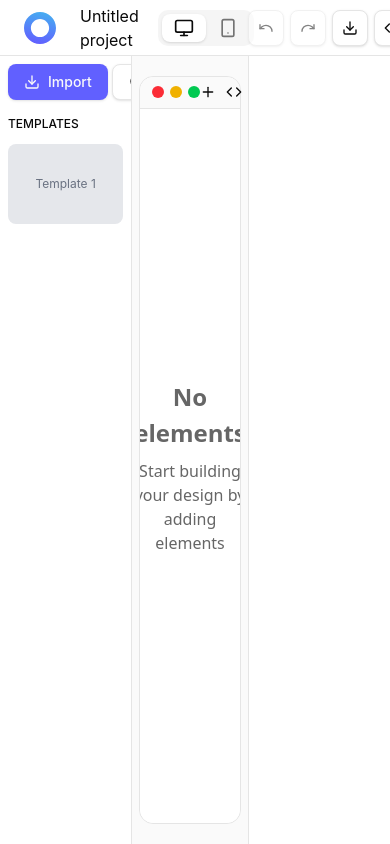
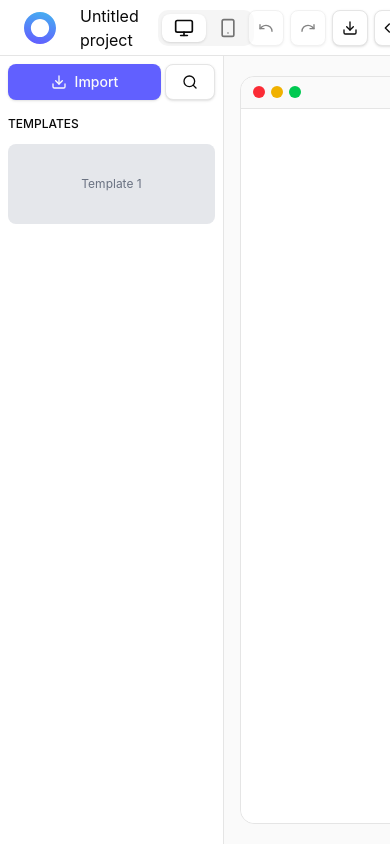
Before and after one commit to windbase/windbase, a React (Vite) app in the folder apps/web/: page / in a window 390 px wide. Built offline with nearby package versions, Linux system fonts and the light colour scheme.

Commit message:
style: enhance LivePreviewArea dimensions and aspect ratio handling for better responsiveness

```diff
--- a/apps/web/src/components/core-builder/live-preview-area.tsx
+++ b/apps/web/src/components/core-builder/live-preview-area.tsx
@@ -5,11 +5,23 @@ import LivePreviewToolbar from './live-preview-toolbar';
 function LivePreviewArea() {
 	const { responsiveMode } = useBuilder();
 
+	// Calculate aspect ratios for different modes
+	const desktopAspectRatio = 2880 / 1800; // 1.6 (8:5)
+	const mobileAspectRatio = 1179 / 2556; // ~0.461
+
+	const aspectRatio =
+		responsiveMode === 'mobile' ? mobileAspectRatio : desktopAspectRatio;
+	const maxWidth = responsiveMode === 'mobile' ? '1179px' : '2880px';
+
 	return (
 		<div
-			className={`flex flex-col ${
-				responsiveMode === 'desktop' ? 'w-[88%]' : 'w-[393px]'
-			} h-[95%] bg-background rounded-xl border transition-all duration-300`}
+			className="flex flex-col bg-background rounded-xl border transition-all duration-300"
+			style={{
+				height: '95%',
+				width: `min(95vh * ${aspectRatio}, calc(100% - 0rem))`,
+				maxWidth: maxWidth,
+				aspectRatio: `${aspectRatio}`,
+			}}
 		>
 			<LivePreviewToolbar />
 			<div className="flex-1 overflow-auto rounded-b-xl">
--- a/apps/web/src/components/core-builder/visual-builder.tsx
+++ b/apps/web/src/components/core-builder/visual-builder.tsx
@@ -45,16 +45,16 @@ function VisualBuilder() {
 		<div className="h-screen overflow-hidden flex flex-col">
 			<Toolbar />
 			<div className="flex-1 flex overflow-hidden">
-				<div className="w-56 h-full border-r overflow-auto">
+				<div className="w-56 min-w-56 h-full border-r overflow-auto">
 					{sidebarView === 'default' ? <DefaultSidebar /> : <ElementLayers />}
 				</div>
 				<div
 					ref={canvasRef}
-					className="flex-1 bg-neutral-50 dark:bg-neutral-900 flex justify-center items-center"
+					className="flex-1 bg-neutral-50 dark:bg-neutral-900 flex justify-center items-center px-4"
 				>
 					<LivePreviewArea />
 				</div>
-				<div className="w-60 h-full border-l overflow-auto">
+				<div className="w-60 min-w-60 h-full border-l overflow-auto">
 					{selectedElement && <ElementProperties />}
 				</div>
 			</div>
--- a/apps/web/src/components/ui-navigation/default-sidebar.tsx
+++ b/apps/web/src/components/ui-navigation/default-sidebar.tsx
@@ -1,6 +1,7 @@
 import { Download, Search } from 'lucide-react';
 import { Button } from '@/components/ui/button';
 import { templates } from '@/lib/templates';
+import { htmlToBuilderElements } from '@/lib/transformer';
 import { useBuilder } from '@/store/builder';
 
 function DefaultSidebar() {
@@ -26,7 +27,7 @@ function DefaultSidebar() {
 							type="button"
 							className="cursor-pointer w-full"
 							onClick={() => {
-								loadTemplate(template.elements);
+								loadTemplate(htmlToBuilderElements(template.html));
 							}}
 						>
 							<div className="w-full flex items-center justify-center h-20 bg-gray-200 rounded-md">
```
